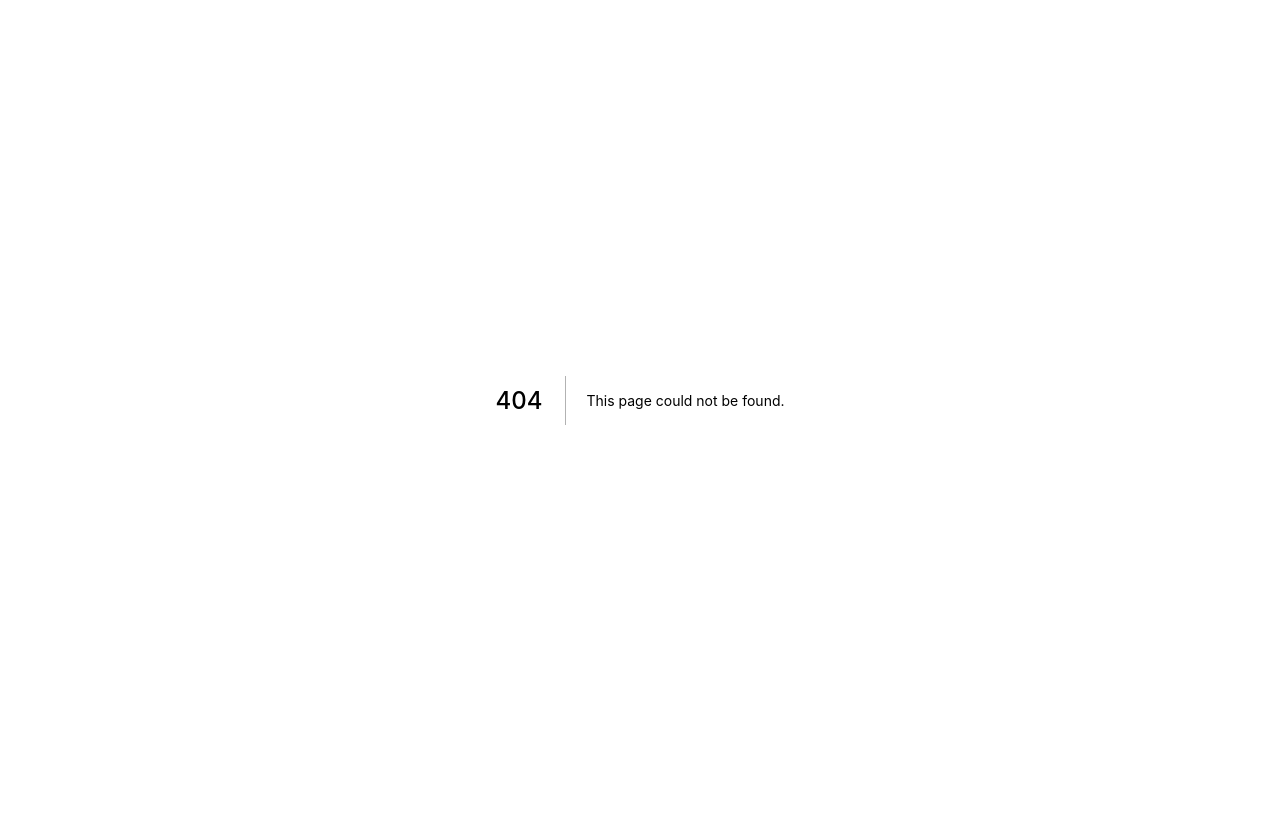
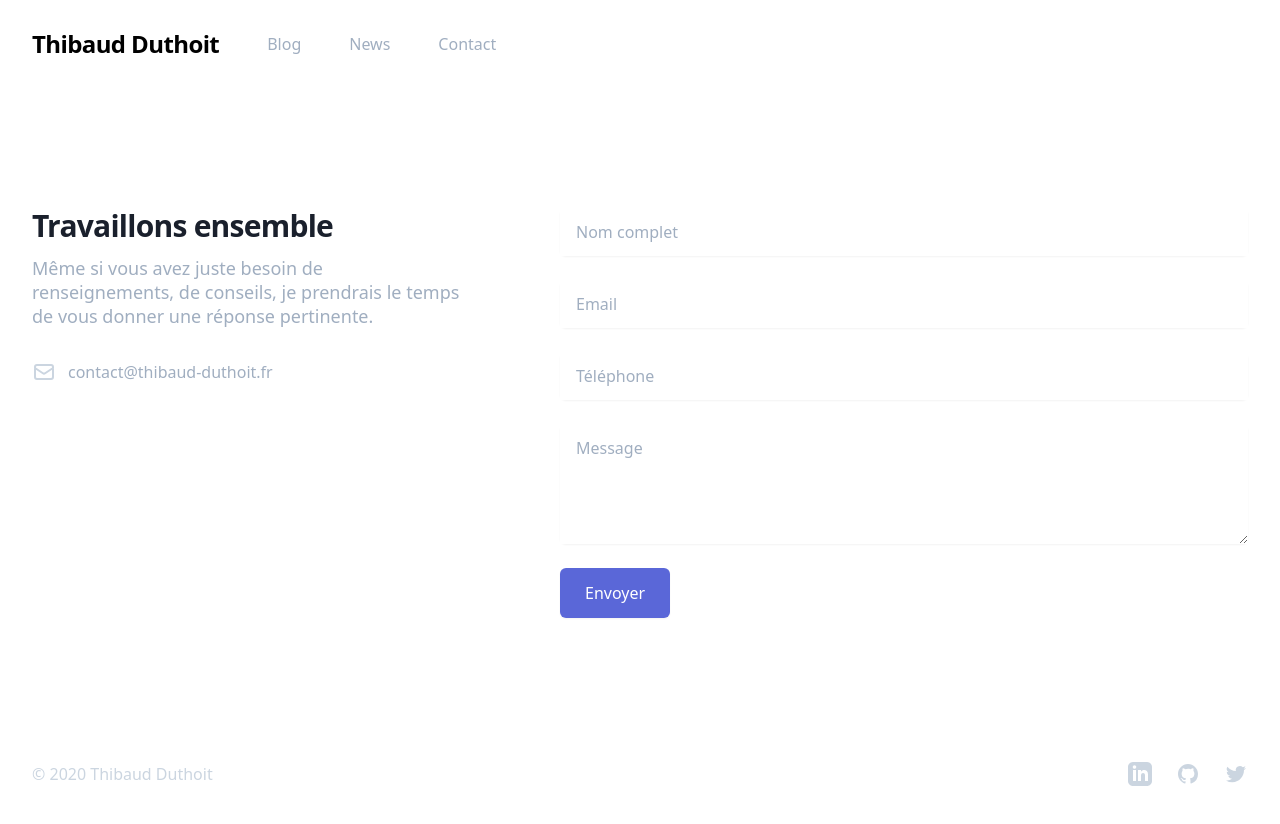
Before and after one commit to tidusia/thibaud-on-next, a Next.js app: page /contact in a window 1280 px wide. Before the commit this address had no page. Shown: the top 824 px of the page. Before the commit the page ends 800 px from the top, so only its background shows below. Built offline with nearby package versions, Linux system fonts and the light colour scheme; what @tailwindcss/ui would draw is missing.

Commit message:
Create contact page

```diff
--- a/components/HomeIntro/index.tsx
+++ b/components/HomeIntro/index.tsx
@@ -26,7 +26,7 @@ const HomeIntro = ({ navItems }: Props) => (
             <h2 className="text-4xl tracking-tight leading-10 font-extrabold text-gray-900 sm:text-5xl sm:leading-none">
               Ensemble, concevons
               <br className="" />
-              <span className="text-blue-600">un produit web innovant</span>
+              <span className="text-blue-500">un produit web innovant</span>
             </h2>
             <p className="mt-3 text-base text-gray-500 sm:mt-5 sm:text-lg sm:max-w-xl sm:mx-auto md:mt-5 md:text-xl lg:mx-0">
               Bonjour, je suis Thibaud Duthoit.
--- a/components/Nav/index.tsx
+++ b/components/Nav/index.tsx
@@ -1,11 +1,12 @@
 import React from "react";
 import { NavigationItem } from "../../data/navigation";
+import Link from "next/link";
 
 type Props = {
   navItems: Array<NavigationItem>;
 };
 
-const menuOpenClassName = "absolute top-0 inset-x-0 md:hidden";
+const menuOpenClassName = "absolute top-0 inset-x-0 md:hidden z-40";
 const menuCloseClassName = "hidden";
 
 const Nav = ({ navItems }: Props) => {
@@ -17,11 +18,13 @@ const Nav = ({ navItems }: Props) => {
         <nav className="relative flex items-center justify-between sm:h-10 lg:justify-start">
           <div className="flex items-center flex-grow flex-shrink-0 lg:flex-grow-0">
             <div className="flex items-center justify-between w-full md:w-auto">
-              <a href="/">
+              <Link href="/">
+                <a>
                   <div className="text-2xl tracking-tight leading-10 font-extrabold">
                     Thibaud Duthoit
                   </div>
                 </a>
+              </Link>
               <div className="flex items-center md:hidden">
                 <button
                   type="button"
@@ -47,13 +50,11 @@ const Nav = ({ navItems }: Props) => {
           </div>
           <div className="hidden md:block pl-6">
             {navItems.map((navItem) => (
-              <a
-                key={navItem.href}
-                href={navItem.href}
-                className="mx-6 font-medium text-gray-500 hover:text-gray-900 focus:outline-none focus:text-gray-900 transition duration-150 ease-in-out"
-              >
+              <Link key={navItem.href} href={navItem.href}>
+                <a className="mx-6 font-medium text-gray-500 hover:text-gray-900 focus:outline-none focus:text-gray-900 transition duration-150 ease-in-out">
                   {navItem.text}
                 </a>
+              </Link>
             ))}
           </div>
         </nav>
--- a/components/ShowCase/index.tsx
+++ b/components/ShowCase/index.tsx
@@ -23,7 +23,7 @@ const ShowCase = () => (
         <div className="relative">
           <h4 className="text-2xl leading-8 font-extrabold text-gray-900 tracking-tight sm:text-3xl sm:leading-9">
             En {yearsWorking} ans, j'ai accompagné plus
-            <span className="block font-bold text-blue-600">
+            <span className="block font-bold text-blue-500">
               de{" "}
               {projects.reduce(
                 (total, project) =>
@@ -44,7 +44,7 @@ const ShowCase = () => (
             <li>
               <div className="flex">
                 <div className="flex-shrink-0">
-                  <div className="flex items-center justify-center h-12 w-12 rounded-md bg-blue-500 text-white">
+                  <div className="flex items-center justify-center h-12 w-12 rounded-md bg-blue-400 text-white">
                     <svg
                       fill="none"
                       stroke="currentColor"
@@ -75,7 +75,7 @@ const ShowCase = () => (
             <li className="mt-10">
               <div className="flex">
                 <div className="flex-shrink-0">
-                  <div className="flex items-center justify-center h-12 w-12 rounded-md bg-blue-500 text-white">
+                  <div className="flex items-center justify-center h-12 w-12 rounded-md bg-blue-400 text-white">
                     <svg
                       fill="none"
                       stroke="currentColor"
@@ -104,7 +104,7 @@ const ShowCase = () => (
             <li className="mt-10">
               <div className="flex">
                 <div className="flex-shrink-0">
-                  <div className="flex items-center justify-center h-12 w-12 rounded-md bg-blue-500 text-white">
+                  <div className="flex items-center justify-center h-12 w-12 rounded-md bg-blue-400 text-white">
                     <svg
                       fill="none"
                       stroke="currentColor"
@@ -137,11 +137,11 @@ const ShowCase = () => (
         </div>
 
         <div className="mt-10 -mx-4 relative lg:mt-0">
-          <div className="relative mx-auto text-blue-600">
+          <div className="relative mx-auto text-blue-500">
             <LogoReact />
             <h2 className="text-center text-2xl leading-8 font-extrabold text-gray-900 tracking-tight sm:text-3xl md:text-4xl sm:leading-9">
               Ma spécialisation :{" "}
-              <strong className="font-bold text-blue-600">React</strong>
+              <strong className="font-bold text-blue-500">React</strong>
             </h2>
           </div>
         </div>
--- a/components/Stats/index.tsx
+++ b/components/Stats/index.tsx
@@ -30,7 +30,7 @@ const StatItem = ({ value, label, index, lastIndex }: StatItemProps) => {
 
   return (
     <div className={rootClassName}>
-      <p className="text-5xl leading-none font-extrabold text-blue-600">
+      <p className="text-5xl leading-none font-extrabold text-blue-500">
         {value}
       </p>
       <p className="mt-2 text-lg leading-6 font-medium text-gray-500">
--- /dev/null
+++ b/pages/contact.tsx
@@ -0,0 +1,129 @@
+import { NextPage } from "next";
+
+import navigation from "../data/navigation";
+import Nav from "../components/Nav";
+import Footer from "../components/Footer";
+
+const Contact: NextPage = () => (
+  <main>
+    <div className="max-w-screen-xl mx-auto">
+      <Nav navItems={navigation} />
+    </div>
+
+    <div className="relative bg-white mt-12">
+      <div className="absolute inset-0">
+        <div className="absolute inset-y-0 left-0 w-1/2 bg-gray-50"></div>
+      </div>
+      <div className="relative max-w-7xl mx-auto lg:grid lg:grid-cols-5">
+        <div className="bg-gray-50 py-16 px-4 sm:px-6 lg:col-span-2 lg:px-8 lg:py-24 xl:pr-12">
+          <div className="max-w-lg mx-auto">
+            <h2 className="text-2xl leading-8 font-extrabold tracking-tight text-gray-900 sm:text-3xl sm:leading-9">
+              Travaillons ensemble
+            </h2>
+            <p className="mt-3 text-lg leading-6 text-gray-500">
+              Même si vous avez juste besoin de renseignements, de conseils, je
+              prendrais le temps de vous donner une réponse pertinente.
+            </p>
+            <dl className="mt-8 text-base leading-6 text-gray-500">
+              <div className="mt-3">
+                <dt className="sr-only">Email</dt>
+                <dd className="flex">
+                  <svg
+                    className="flex-shrink-0 h-6 w-6 text-gray-400"
+                    stroke="currentColor"
+                    fill="none"
+                    viewBox="0 0 24 24"
+                  >
+                    <path
+                      strokeLinecap="round"
+                      strokeLinejoin="round"
+                      strokeWidth="2"
+                      d="M3 8l7.89 5.26a2 2 0 002.22 0L21 8M5 19h14a2 2 0 002-2V7a2 2 0 00-2-2H5a2 2 0 00-2 2v10a2 2 0 002 2z"
+                    />
+                  </svg>
+                  <a href="mailto:contact@thibaud-duthoit.fr" className="ml-3">
+                    contact@thibaud-duthoit.fr
+                  </a>
+                </dd>
+              </div>
+            </dl>
+          </div>
+        </div>
+        <div className="bg-white py-16 px-4 sm:px-6 lg:col-span-3 lg:py-24 lg:px-8 xl:pl-12">
+          <div className="max-w-lg mx-auto lg:max-w-none">
+            <form
+              action="#"
+              method="POST"
+              className="grid grid-cols-1 row-gap-6"
+            >
+              <div>
+                <label htmlFor="full_name" className="sr-only">
+                  Nom complet
+                </label>
+                <div className="relative rounded-md shadow-sm">
+                  <input
+                    id="full_name"
+                    className="form-input block w-full py-3 px-4 placeholder-gray-500 transition ease-in-out duration-150"
+                    placeholder="Nom complet"
+                  />
+                </div>
+              </div>
+              <div>
+                <label htmlFor="email" className="sr-only">
+                  Email
+                </label>
+                <div className="relative rounded-md shadow-sm">
+                  <input
+                    id="email"
+                    type="email"
+                    className="form-input block w-full py-3 px-4 placeholder-gray-500 transition ease-in-out duration-150"
+                    placeholder="Email"
+                  />
+                </div>
+              </div>
+              <div>
+                <label htmlFor="phone" className="sr-only">
+                  Téléphone
+                </label>
+                <div className="relative rounded-md shadow-sm">
+                  <input
+                    id="phone"
+                    className="form-input block w-full py-3 px-4 placeholder-gray-500 transition ease-in-out duration-150"
+                    placeholder="Téléphone"
+                  />
+                </div>
+              </div>
+              <div>
+                <label htmlFor="message" className="sr-only">
+                  Message
+                </label>
+                <div className="relative rounded-md shadow-sm">
+                  <textarea
+                    id="message"
+                    rows={4}
+                    className="form-input block w-full py-3 px-4 placeholder-gray-500 transition ease-in-out duration-150"
+                    placeholder="Message"
+                  ></textarea>
+                </div>
+              </div>
+              <div className="">
+                <span className="inline-flex rounded-md shadow-sm">
+                  <button
+                    type="submit"
+                    className="inline-flex justify-center py-3 px-6 border border-transparent text-base leading-6 font-medium rounded-md text-white bg-indigo-600 hover:bg-indigo-500 focus:outline-none focus:border-indigo-700 focus:shadow-outline-indigo active:bg-indigo-700 transition duration-150 ease-in-out"
+                  >
+                    Envoyer
+                  </button>
+                </span>
+              </div>
+            </form>
+          </div>
+        </div>
+      </div>
+    </div>
+
+    <Footer />
+  </main>
+);
+
+export default Contact;
```
Lines whose indentation alone changed are shown as unchanged.
